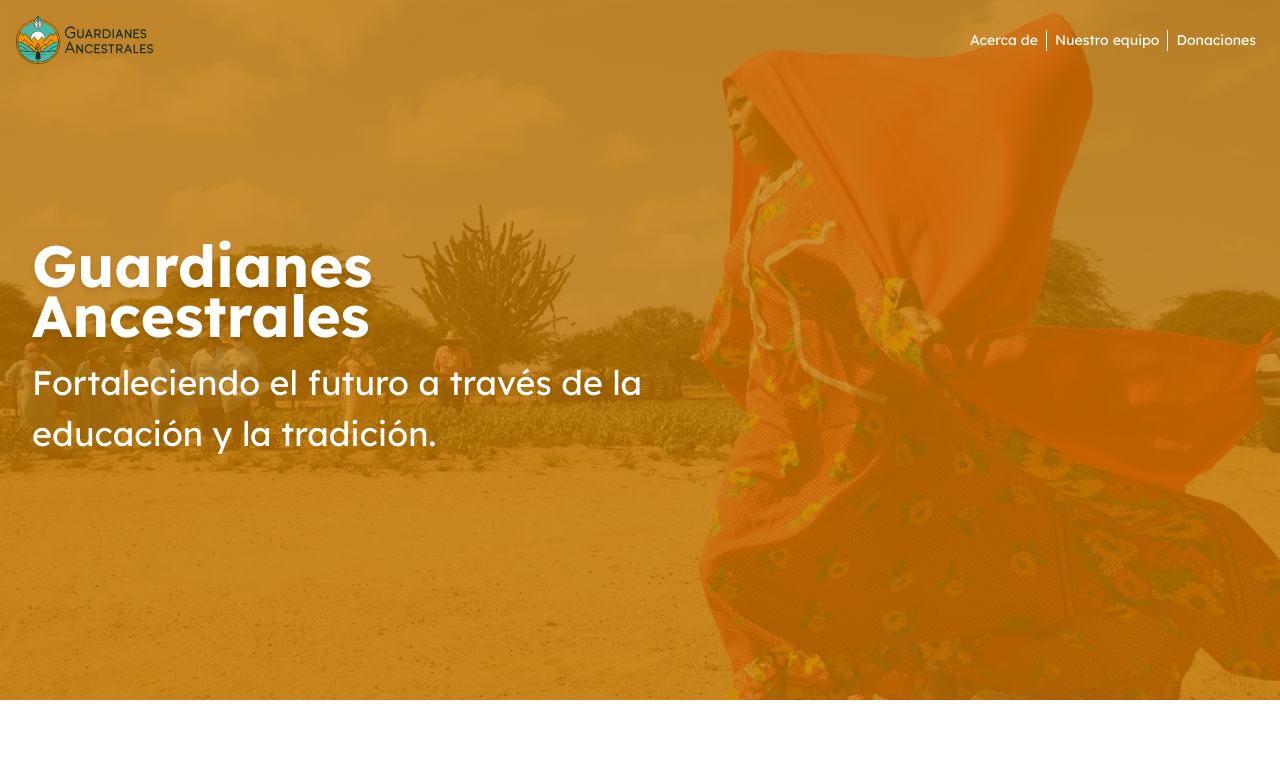
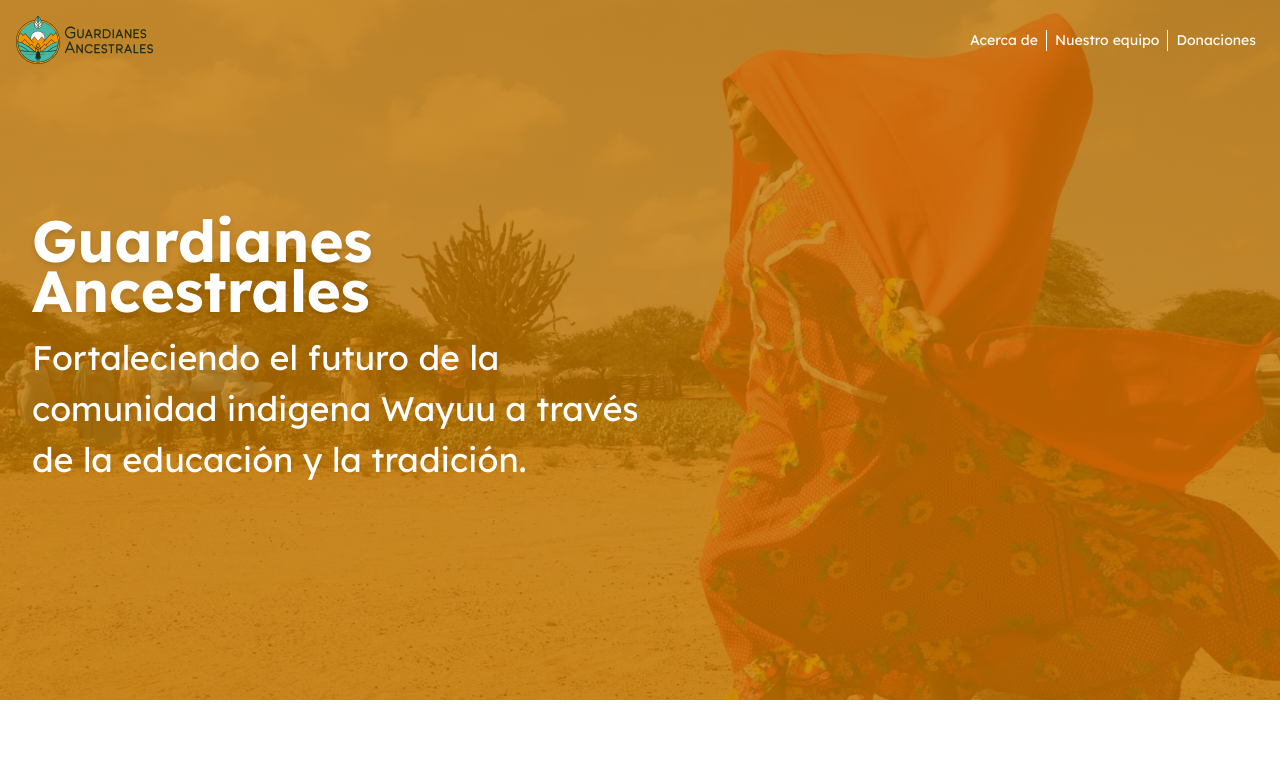
Before and after one commit to guardianes-ancestrales/website, a React (Vite) app: page / in a window 1280 px wide. Shown: the top 762 px of the page. Built offline with nearby package versions, Linux system fonts and the light colour scheme; a web font is replaced by a local one.

Commit message:
Update copy

```diff
--- a/src/components/hero/hero.tsx
+++ b/src/components/hero/hero.tsx
@@ -5,7 +5,7 @@ export const Hero = (): JSX.Element => {
   const content = {
     title: "Guardianes Ancestrales",
     subtitle:
-      "Fortaleciendo el futuro a través de la educación y la tradición.",
+      "Fortaleciendo el futuro de la comunidad indigena Wayuu a través de la educación y la tradición.",
   };
   return (
     <section className="py-16 hero flex items-center">
```
